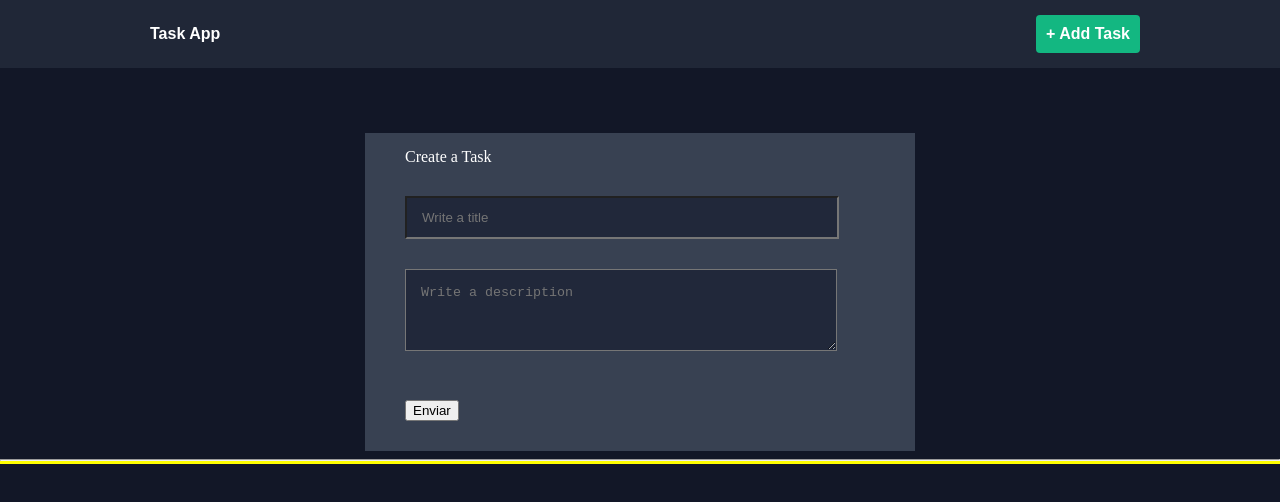
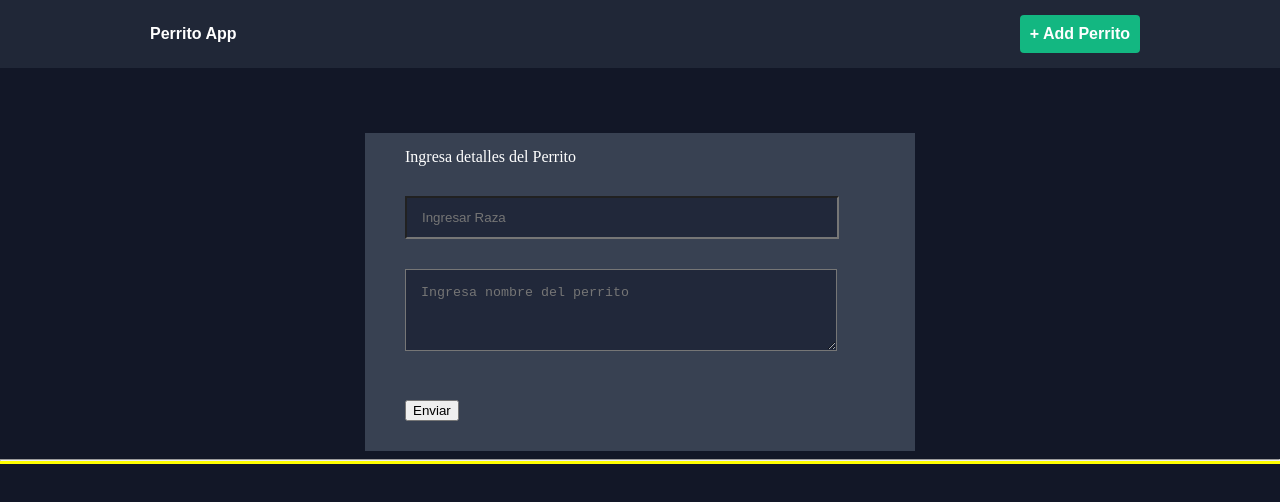
Before and after one commit to erickmaycolhc/pagina-tareas-basicas, a Next.js app: page /task in a window 1280 px wide. Shown: the top 502 px of the page. Built offline with nearby package versions, Linux system fonts and the light colour scheme.

Commit message:
Datos de perritos

```diff
--- a/components/layout/TaskLayout.tsx
+++ b/components/layout/TaskLayout.tsx
@@ -10,12 +10,12 @@ export default function TaskLayout({ children }: Props) {
         <div className="centro">
           <div className="izquierda">
             <Link href={"/"} className="boton izquierdo">
-              Task App
+              Perrito App
             </Link>
           </div>
           <div className="derecha">
             <Link href={"task"} className="boton derecho">
-              + Add Task
+              + Add Perrito
             </Link>
           </div>
         </div>
--- a/pages/index.tsx
+++ b/pages/index.tsx
@@ -76,7 +76,7 @@ export default function Home() {
           return (
             <div className="father" key={id}>
               <img
-                src="https://economipedia.com/wp-content/uploads/Taylor.jpg"
+                src="https://www.elespectador.com/resizer/fAVJqvTeFKrKvkJzRnyGHVRf2ao=/920x613/filters:format(jpeg)/cloudfront-us-east-1.images.arcpublishing.com/elespectador/XQ5OB4SRZ5B5LD7S7QIRCLHTVY.jpg"
                 width={100}
                 height={100}
                 alt=""
--- a/pages/task.tsx
+++ b/pages/task.tsx
@@ -134,11 +134,11 @@ export default function Task() {
           </div>
 
           <div className="father-succes">
-            <div className="main-logo">Create a Task</div>
+            <div className="main-logo">Ingresa detalles del Perrito</div>
             <div className="main-title">
               <input
                 type="text"
-                placeholder="Write a title"
+                placeholder="Ingresar Raza"
                 onChange={(e) => {
                   handlerTitulo(e);
                 }}
@@ -146,7 +146,7 @@ export default function Task() {
             </div>
             <div className="main-description">
               <textarea
-                placeholder="Write a description"
+                placeholder="Ingresa nombre del perrito"
                 onChange={(e) => {
                   handlerDescription(e);
                 }}
--- a/pages/task/[id].tsx
+++ b/pages/task/[id].tsx
@@ -134,11 +134,11 @@ export default function TaskUpdate() {
           </div>
 
           <div className="father-succes">
-            <div className="main-logo">Actualizar Task</div>
+            <div className="main-logo">Actualizar Raza</div>
             <div className="main-title">
               <input
                 type="text"
-                placeholder="Titulo"
+                placeholder="Ingresar Raza"
                 value={tarea.title}
                 onChange={(e) => {
                   handlerTitulo(e);
@@ -147,7 +147,7 @@ export default function TaskUpdate() {
             </div>
             <div className="main-description">
               <textarea
-                placeholder="Write a description"
+                placeholder="Ingresa nombre del perrito"
                 value={tarea.description}
                 onChange={(e) => {
                   handlerDescription(e);
```
